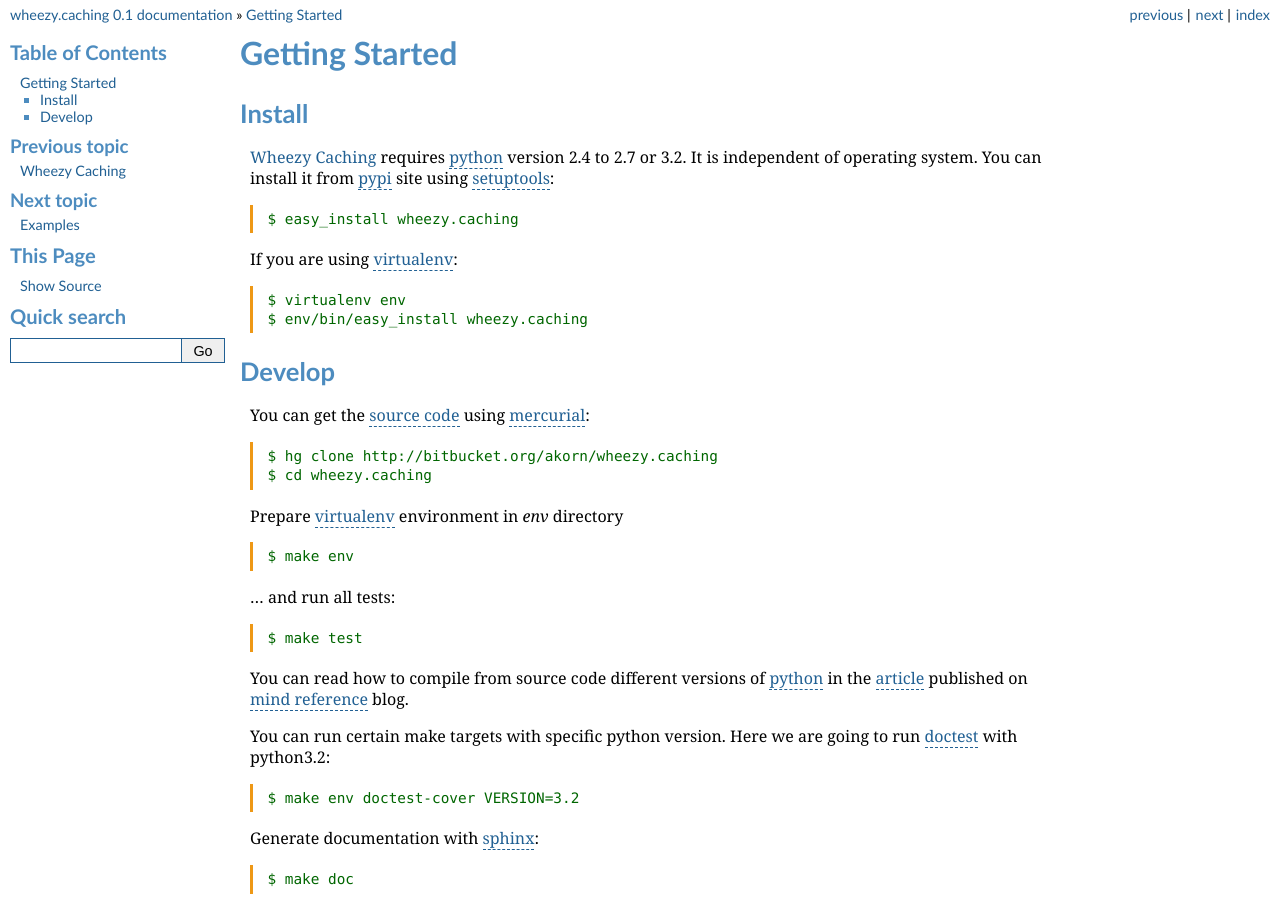
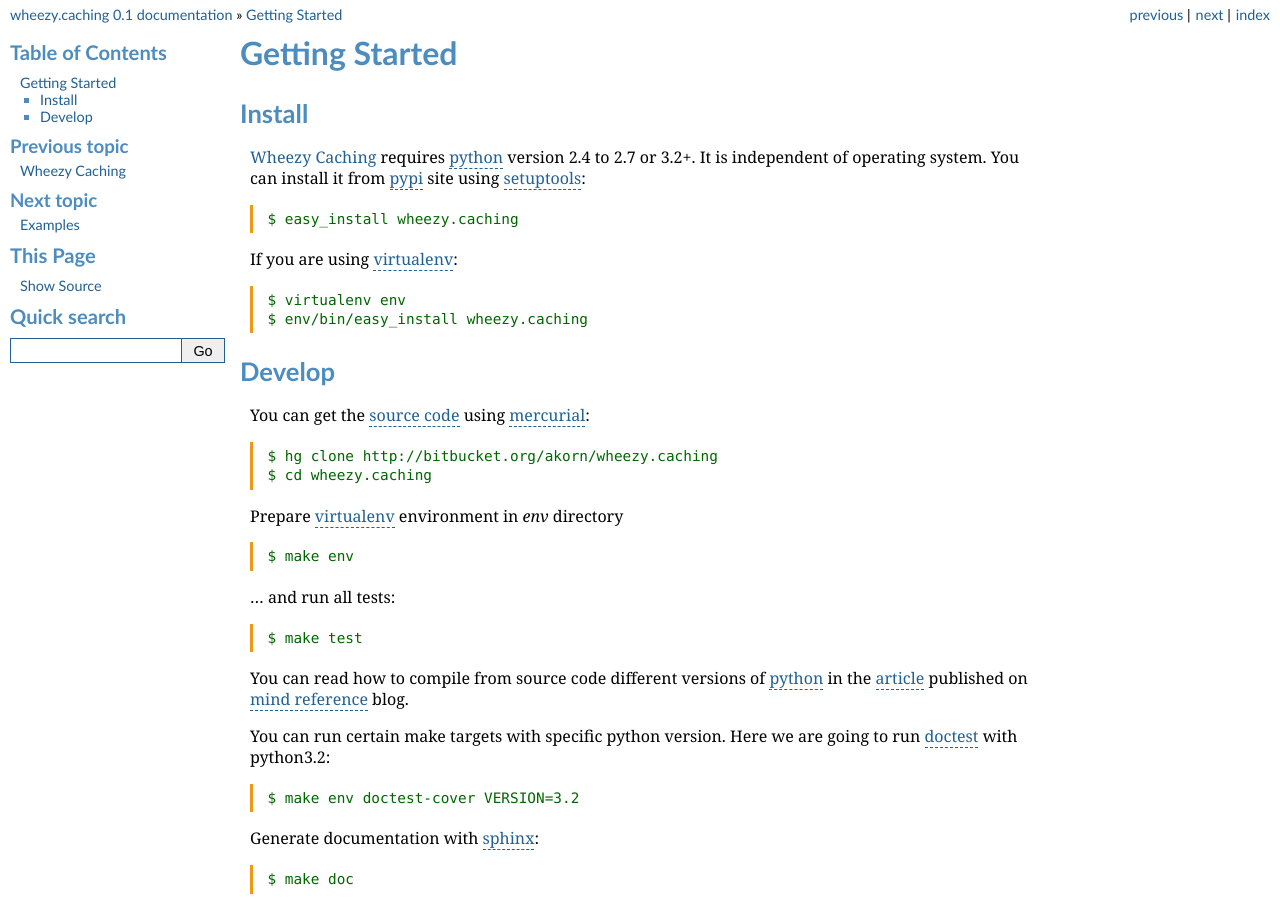
Before and after one commit to akornatskyy/wheezy.caching, a Sphinx documentation site: the page built from doc/gettingstarted.rst, in a window 1280 px wide. Built offline with Sphinx 7.4.7, drawn with Linux system fonts in a browser that asks for light colours.

```diff
--- a/doc/gettingstarted.rst
+++ b/doc/gettingstarted.rst
@@ -5,7 +5,7 @@ Getting Started
 Install
 -------
 
-:ref:`wheezy.caching` requires `python`_ version 2.4 to 2.7 or 3.2.
+:ref:`wheezy.caching` requires `python`_ version 2.4 to 2.7 or 3.2+.
 It is independent of operating system. You can install it from `pypi`_
 site using `setuptools`_::
 
--- a/setup.py
+++ b/setup.py
@@ -34,6 +34,7 @@ setup(
         'Programming Language :: Python :: 2.7',
         'Programming Language :: Python :: 3',
         'Programming Language :: Python :: 3.2',
+        'Programming Language :: Python :: 3.3',
         'Programming Language :: Python :: Implementation :: CPython',
         'Programming Language :: Python :: Implementation :: PyPy',
         'Topic :: Software Development :: Libraries :: Python Modules'
```
Also changed, not shown: 1 other file.
